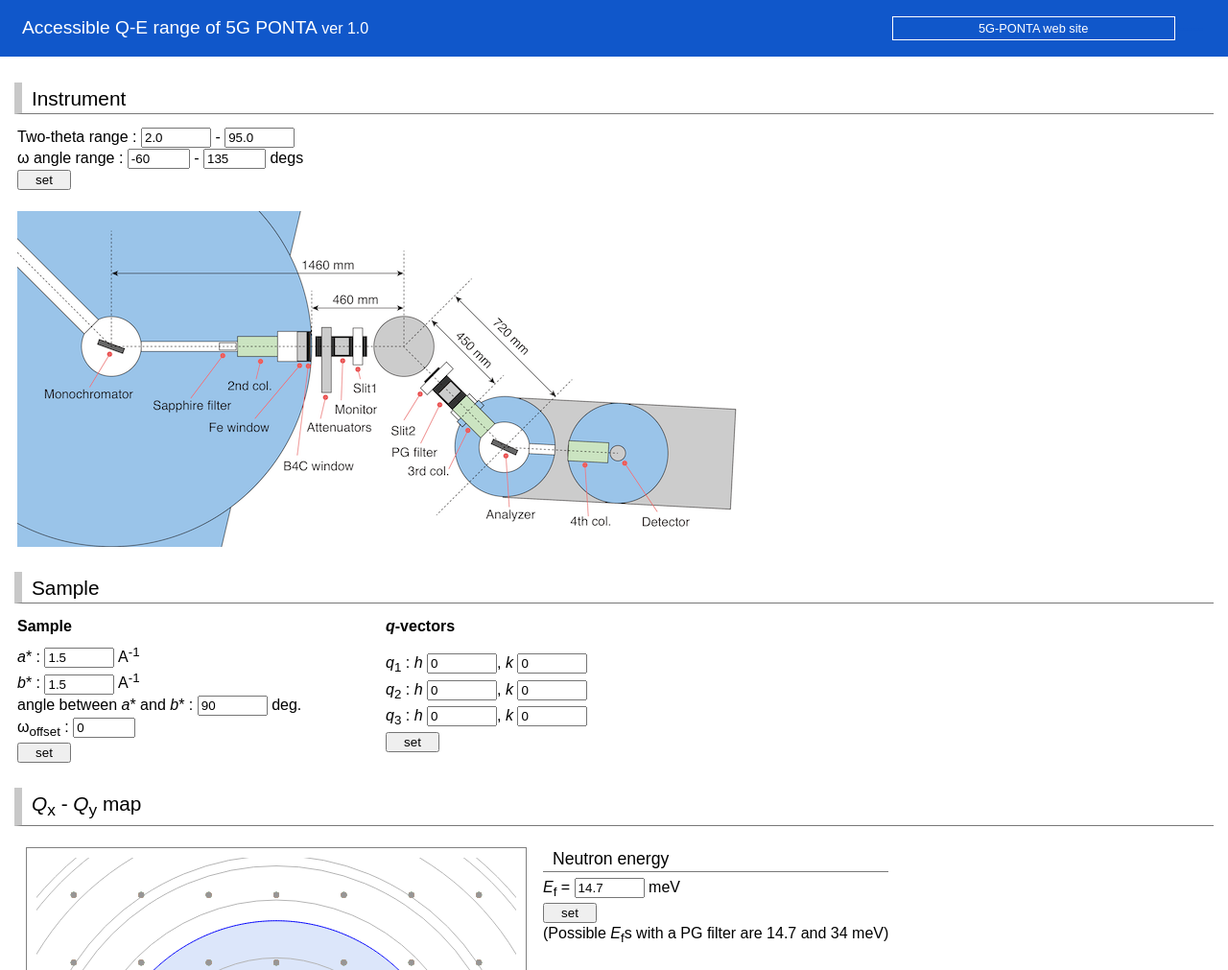
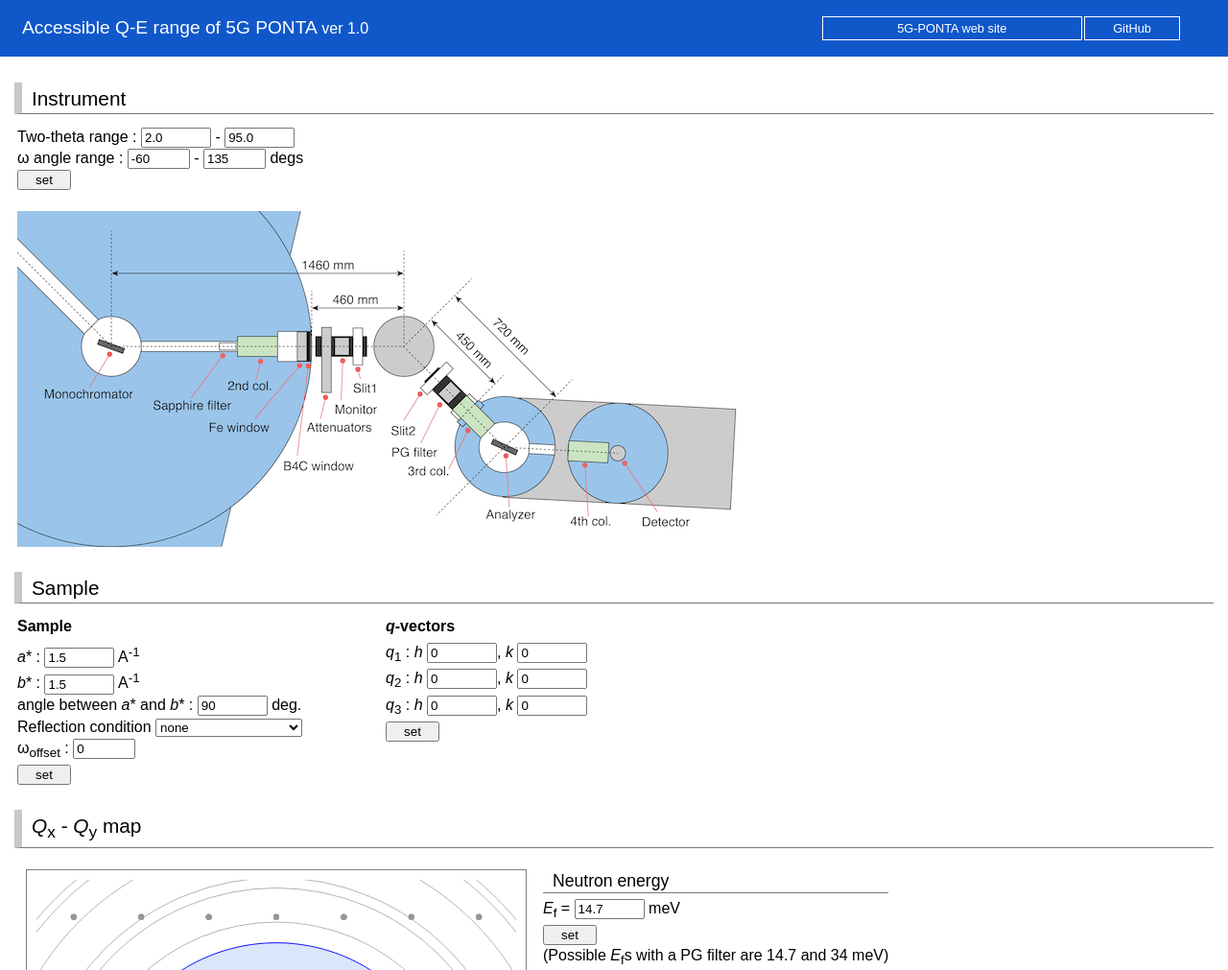
Before and after one commit to taro-nakajima/accessible-qe-range-ponta, a plain HTML site: page index.html in a window 1280 px wide. Shown: the top 1011 px of the page at 96% size. Drawn offline with Linux system fonts and the light colour scheme.

Commit message:
minor update.

```diff
--- a/common.css
+++ b/common.css
@@ -171,7 +171,7 @@ A:active.headerLink{
 }
 
 A:hover.headerLink{
-    color : #FF0000;
+    color : #a0c9f8;
     text-decoration : none;
 }
 
--- a/index.html
+++ b/index.html
@@ -8,7 +8,8 @@
     <table class="header_table">
         <tr>
             <td ><font class="mytitle">Accessible Q-E range of 5G PONTA</font> <font color="white">ver</font> <font color="white" id="verNum"></font></td>
-            <td class="menu_item"><a href="https://sites.google.com/g.ecc.u-tokyo.ac.jp/5g-ponta/" class="headerLink">5G-PONTA web site</a></td>
+            <td class="menu_item"><a href="https://sites.google.com/g.ecc.u-tokyo.ac.jp/5g-ponta/" class="headerLink" target="_blank">5G-PONTA web site</a></td>
+            <td class="menu_item"><a href="https://github.com/taro-nakajima/Accessible_QE_range_PONTA" class="headerLink" target="_blank">GitHub</a></td>
             <td class="dummyText">-----</td>
         </tr>
     </table>
@@ -51,10 +52,20 @@
             <i>a</i>* : <input type="text" size="6" id="a_star" value="1.5"> A<sup>-1</sup><br />
             <i>b</i>* : <input type="text" size="6" id="b_star" value="1.5"> A<sup>-1</sup><br />
             angle between <i>a</i>* and <i>b</i>* : <input type="text" size="6" id="gamma" value="90"> deg.<br />
+            Reflection condition
+            <select id="RefCon" onchange="set_RefCon_and_draw()">
+                <option value="none" selected>none</option>
+                <option value="H+K=2n">H+K=2n</option>
+                <option value="H=2n">H=2n</option>
+                <option value="K=2n">K=2n</option>
+                <option value="H,K all even or all odd">H,K all even or all odd</option>
+                <option value="-H+K=3n">-H+K=3n</option>
+            </select><br />
+
             &omega;<sub>offset</sub> : <input type="text" size="5" id="omg_ofst" value="0"> <br />
             <input type="button" value="   set   " onclick="draw()"/><br />
         </td>
-        <td>
+        <td valign="top">
                 <i>q</i><sub>1</sub> : <i>h</i> <input type="text" size="6" id="qh1" value="0">, <i>k</i> <input type="text" size="6" id="qk1" value="0"><br />
                 <i>q</i><sub>2</sub> : <i>h</i> <input type="text" size="6" id="qh2" value="0">, <i>k</i> <input type="text" size="6" id="qk2" value="0"><br />
                 <i>q</i><sub>3</sub> : <i>h</i> <input type="text" size="6" id="qh3" value="0">, <i>k</i> <input type="text" size="6" id="qk3" value="0"><br />
```
